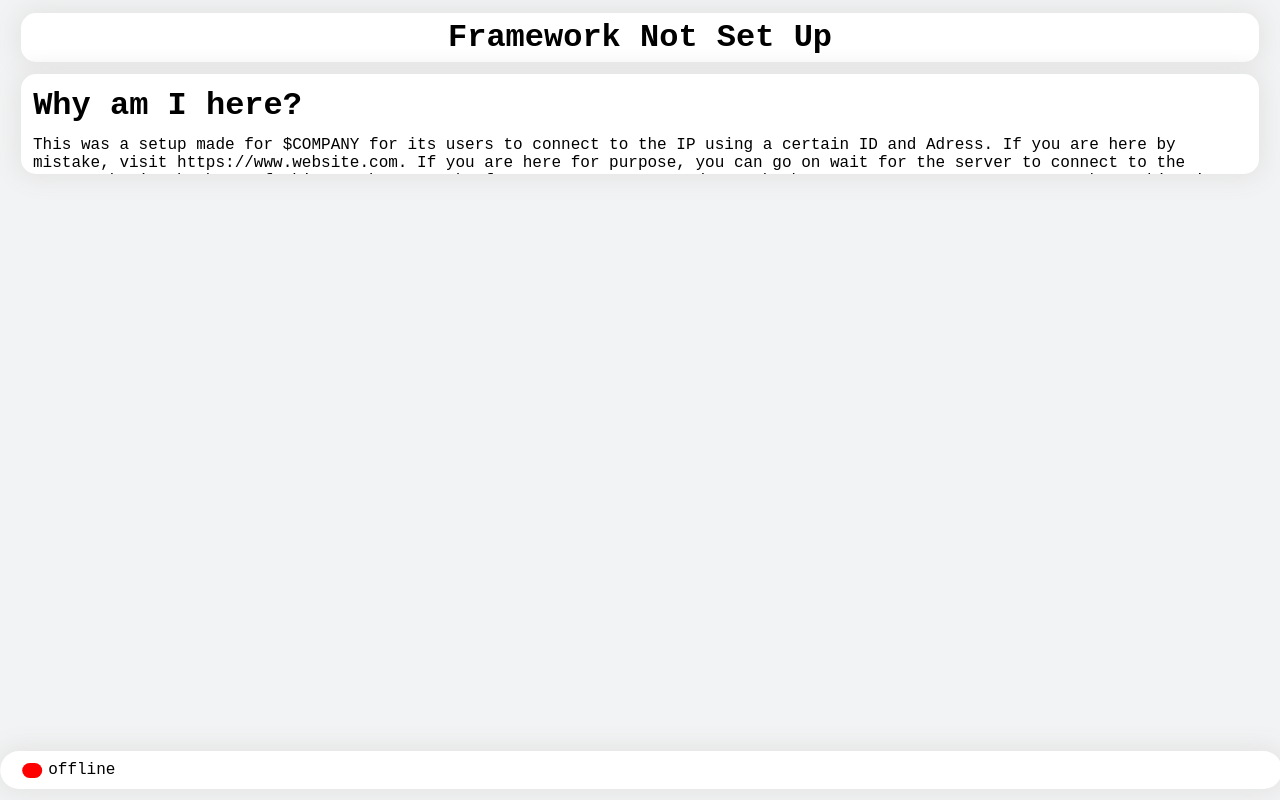
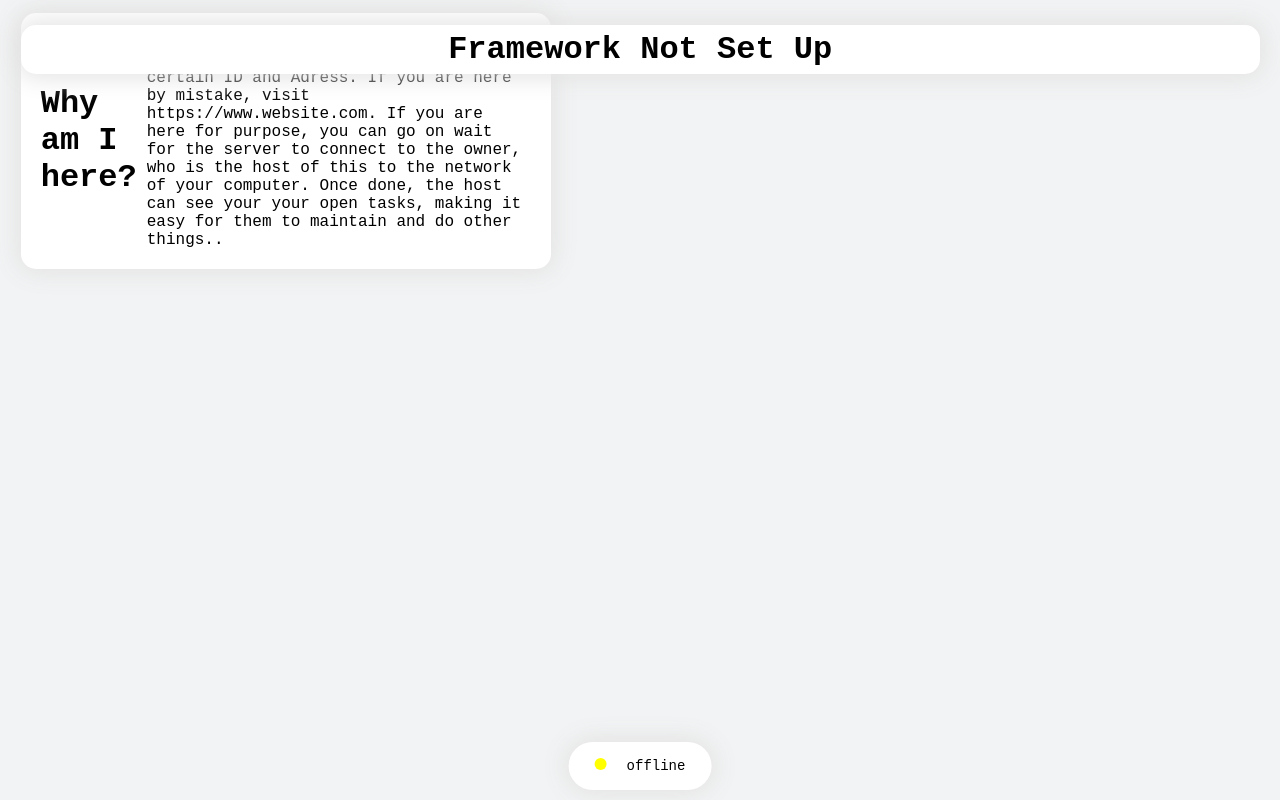
Before and after one commit to SwiftyyCommon/Online-Computer-Controller, a plain HTML site: page Webapp/index.htm in a window 1280 px wide. Drawn offline with Linux system fonts and the light colour scheme.

Commit message:
Update box.css

```diff
--- a/Webapp/CSS/box.css
+++ b/Webapp/CSS/box.css
@@ -4,14 +4,18 @@ body {
 
 }
 .loader {
-     overflow: hidden;
-     margin: 1%;
-     width: auto;
-     height: 100px;
-     background-color: white;
-     border-radius: 15px;
-     box-shadow: 0px 0px 24px 4px #e3e3e3;
+  width: 500px;
+  background-color: white;
+  border-radius: 15px;
+  box-shadow: 0px 0px 24px 4px #e3e3e3;
+  overflow: hidden;
+  margin: 1%;
+  padding: 15px;
+  display: flex;
+  justify-content: space-between;
+  align-items: center;
 }
+
 .loader p {
      margin: 1%;
 }
@@ -27,6 +31,8 @@ body {
      color: black;
      box-shadow: 0px 0px 24px 4px #e3e3e3;
      padding: 5px;
+     position:fixed;
+     width: 96%;
 }
 .topbar h1 {
      margin: 1px;
@@ -37,32 +43,62 @@ body {
   bottom: 10px;
   left: 50%;
   transform: translateX(-50%);
-  width: 97%;
+  width: fit-content;             /* 👈 Only as wide as the content */
   background-color: white;
   color: black;
   text-align: center;
-  padding: 10px 20px;
+  padding: 6px 16px;              /* 👈 Not too fat */
   border-radius: 999px;
   box-shadow: 0px 0px 24px 4px #e3e3e3;
   z-index: 1000;
-  margin: 1px;
+  display: flex;
+  align-items: center;
+  gap: 12px;
+  font-size: 14px;
 }
+
 .sdoty-container {
   display: flex;
-  align-items: center;      /* optional: vertical alignment */
-  gap: 4px;                 /* optional: spacing between dots */
+  flex-wrap: wrap;
+  justify-content: center;
+  gap: 20px;
+  padding: 10px;
+  max-width: 100%;  /* Optional cap */
 }
 
+
+
 .sdoty {
-     width: 20px;
-     height: 15px;
-     border-radius: 10px;
-     background-color: red;
-     margin-left: 2px;
-     margin-right: 2px;
+  width: 12px;
+  height: 12px;
+  border-radius: 999px;
+  background-color: yellow;
 }
+
 
 .sbar p {
   margin: 0;
   padding: 0;
 }
+
+.right-box {
+  position: fixed;
+  top: 50px;             /* distance from top */
+  right: 0;              /* stick to right */
+  width: 200px;
+  padding: 10px;
+  background-color: #f0f0f0;
+  border-left: 2px solid #ccc;
+  box-shadow: -2px 0 10px rgba(0, 0, 0, 0.1);
+}
+
+body button {
+  all: unset;
+  border-radius: 12px;
+  background-color: #f4f4f4;
+  box-shadow: 0 0 6px rgba(0, 0, 0, 0.1);
+  font-family: 'Courier New', monospace;
+  font-size: 14px;
+  cursor: pointer;
+  transition: background 0.2s ease;
+}
```
